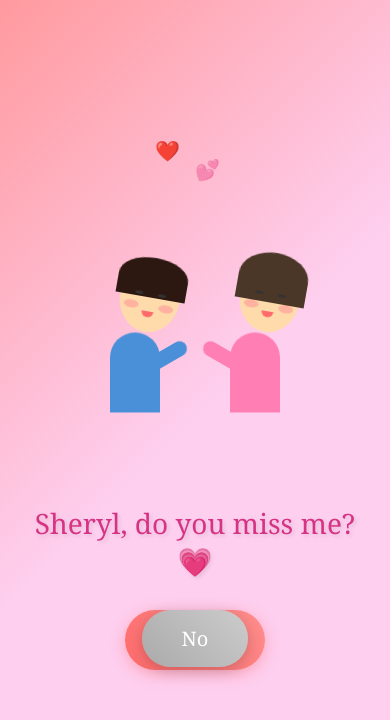
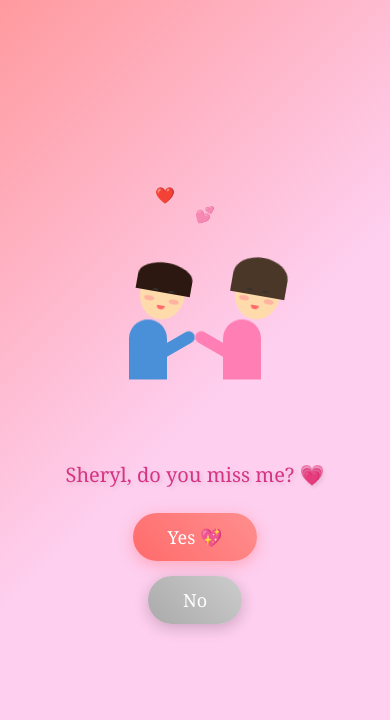
Before and after one commit to engkeen-source/sheryl, a plain HTML site: page index.html in a window 390 px wide. Drawn offline with Linux system fonts and the light colour scheme.

Commit message:
Make app mobile-friendly
- Add responsive CSS for phones (480px and 360px breakpoints)
- Scale down animation on smaller screens
- Adjust font sizes and button layout for mobile
- Improve touch handling for "No" button escape
- Prevent zoom on mobile devices

Co-Authored-By: Claude Opus 4.5 <noreply@anthropic.com>

```diff
--- a/index.html
+++ b/index.html
@@ -2,7 +2,7 @@
 <html lang="en">
 <head>
     <meta charset="UTF-8">
-    <meta name="viewport" content="width=device-width, initial-scale=1.0">
+    <meta name="viewport" content="width=device-width, initial-scale=1.0, maximum-scale=1.0, user-scalable=no">
     <title>For Sheryl</title>
     <style>
         * {
@@ -322,6 +322,137 @@
             pointer-events: none;
             display: none;
         }
+
+        /* Mobile Responsive */
+        @media (max-width: 480px) {
+            .lovers-container {
+                width: 220px;
+                height: 220px;
+                margin-bottom: 20px;
+            }
+
+            .person1 {
+                left: 40px;
+            }
+
+            .person2 {
+                right: 40px;
+            }
+
+            .head {
+                width: 45px;
+                height: 52px;
+            }
+
+            .hair {
+                height: 30px;
+            }
+
+            .person2 .hair {
+                height: 38px;
+            }
+
+            .eyes {
+                top: 22px;
+                gap: 10px;
+            }
+
+            .eye {
+                width: 6px;
+                height: 2px;
+            }
+
+            .blush {
+                top: 30px;
+                width: 10px;
+                height: 5px;
+            }
+
+            .lips {
+                bottom: 10px;
+                width: 8px;
+                height: 4px;
+            }
+
+            .body {
+                width: 38px;
+                height: 60px;
+            }
+
+            .arm {
+                width: 45px;
+                height: 12px;
+                right: -22px;
+            }
+
+            .heart {
+                font-size: 16px;
+            }
+
+            .question {
+                font-size: 20px;
+                margin-bottom: 25px;
+                padding: 0 10px;
+            }
+
+            .buttons {
+                flex-direction: column;
+                align-items: center;
+                gap: 15px;
+                height: auto;
+            }
+
+            .btn {
+                padding: 12px 35px;
+                font-size: 18px;
+            }
+
+            .btn-no {
+                position: relative;
+            }
+
+            .big-text {
+                font-size: 36px;
+                padding: 0 15px;
+            }
+
+            .result-hearts {
+                font-size: 28px;
+                word-spacing: -5px;
+            }
+
+            .result p {
+                font-size: 18px !important;
+                padding: 0 15px;
+            }
+        }
+
+        @media (max-width: 360px) {
+            .lovers-container {
+                width: 180px;
+                height: 180px;
+            }
+
+            .person1 {
+                left: 30px;
+            }
+
+            .person2 {
+                right: 30px;
+            }
+
+            .question {
+                font-size: 18px;
+            }
+
+            .big-text {
+                font-size: 28px;
+            }
+
+            .result-hearts {
+                font-size: 22px;
+            }
+        }
     </style>
 </head>
 <body>
@@ -412,8 +543,15 @@
         }
 
         noBtn.addEventListener('mouseenter', moveButton);
-        noBtn.addEventListener('touchstart', moveButton);
+        noBtn.addEventListener('touchstart', function(e) {
+            e.preventDefault();
+            moveButton();
+        });
         noBtn.addEventListener('focus', moveButton);
+        noBtn.addEventListener('click', function(e) {
+            e.preventDefault();
+            moveButton();
+        });
 
         function showResult() {
             document.getElementById('mainContent').classList.add('hide');
```
